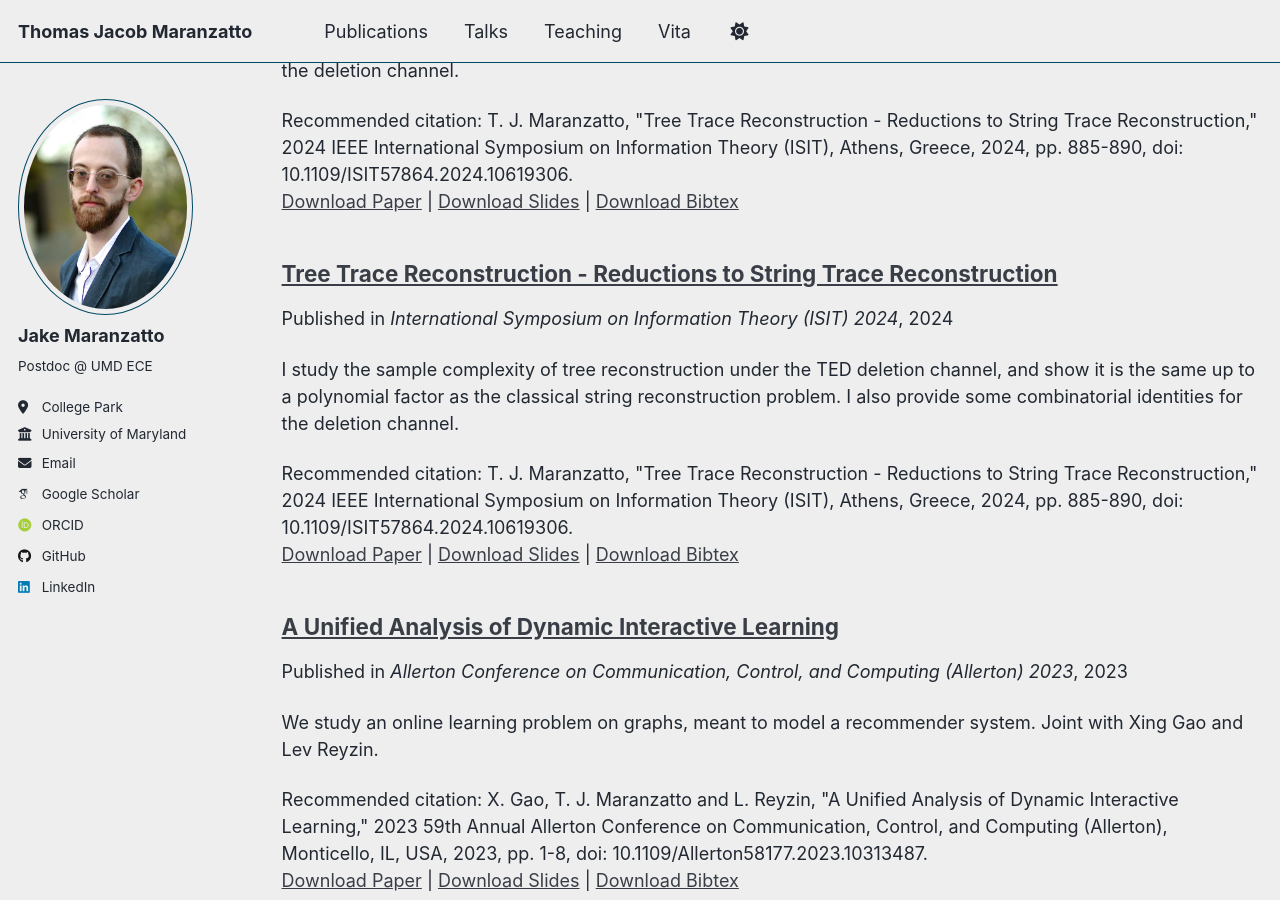
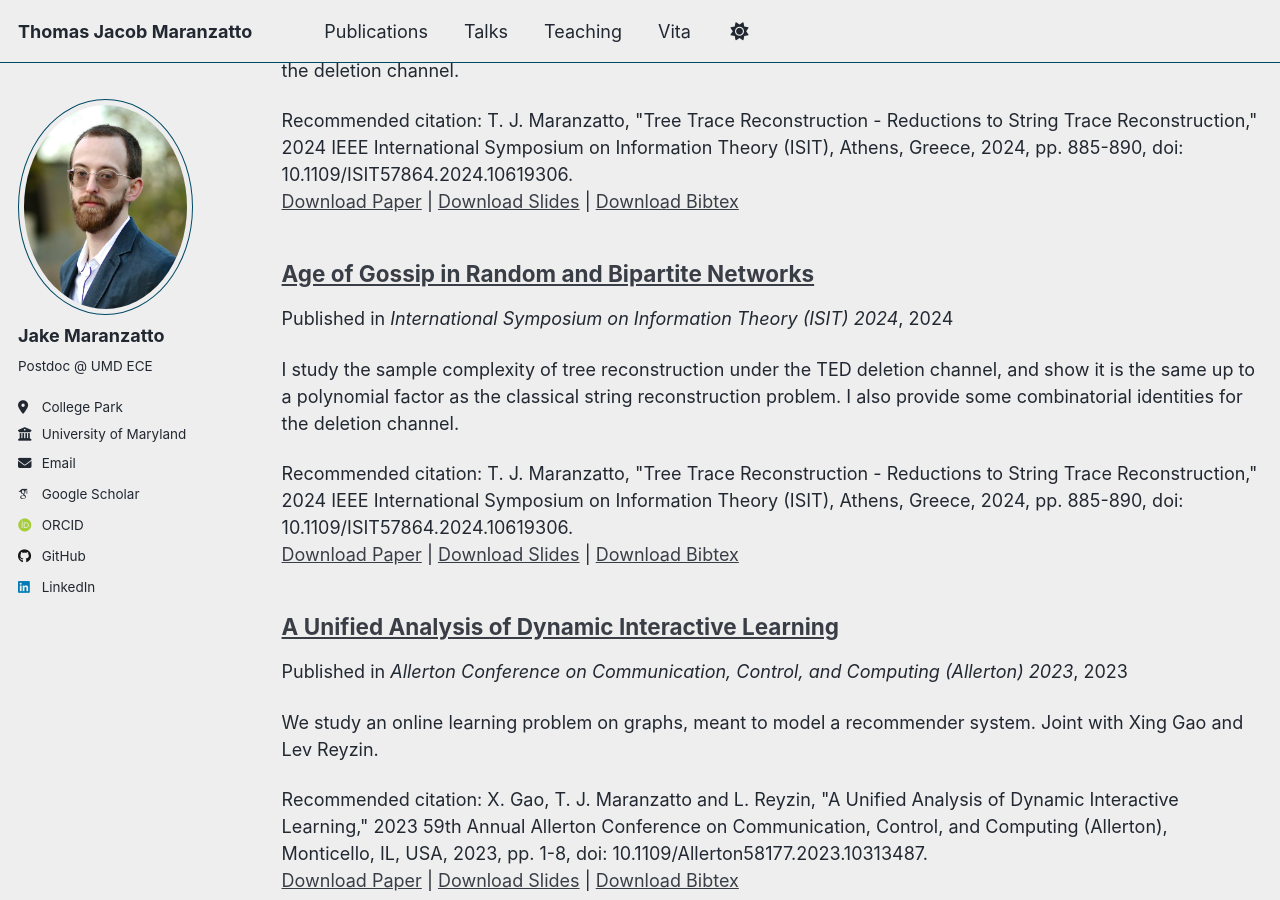
Before and after one commit to TMaranzatto/TMaranzatto.github.io, a Jekyll site: the page built from _pages/publications.html, in a window 1280 px wide and 900 px high, scrolled down 2795 px. Built offline with Jekyll 4.4.1, drawn with Linux system fonts in a browser that asks for light colours; some web fonts are replaced; a script that is not in the unit is left out.

Commit message:
Update Age-of-Gossip-in-Random-and-Bipartite-Networks.md

```diff
--- a/_publications/Age-of-Gossip-in-Random-and-Bipartite-Networks.md
+++ b/_publications/Age-of-Gossip-in-Random-and-Bipartite-Networks.md
@@ -1,12 +1,12 @@
 ---
 
-title: "Tree Trace Reconstruction - Reductions to String Trace Reconstruction"
+title: "Age of Gossip in Random and Bipartite Networks"
 
 collection: publications
 
 category: conferences
 
-permalink: /publication/2024-06-07-tree-traces
+permalink: /publication/2024-06-07-age-random
 
 excerpt: 'I study the sample complexity of tree reconstruction under the TED deletion channel, and show it is the same up to a polynomial factor as the classical string reconstruction problem.  I also provide some combinatorial identities for the deletion channel.'
 
```
